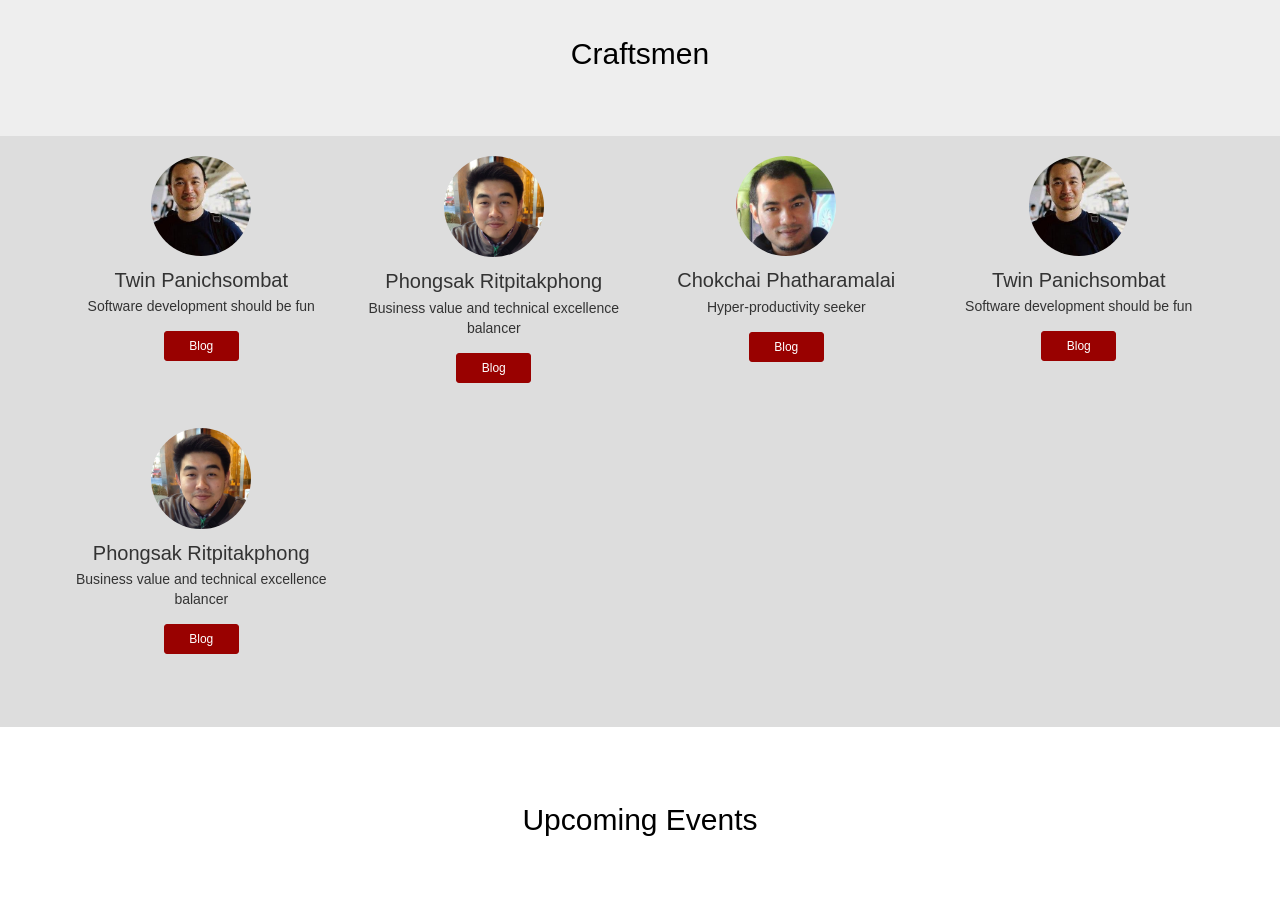
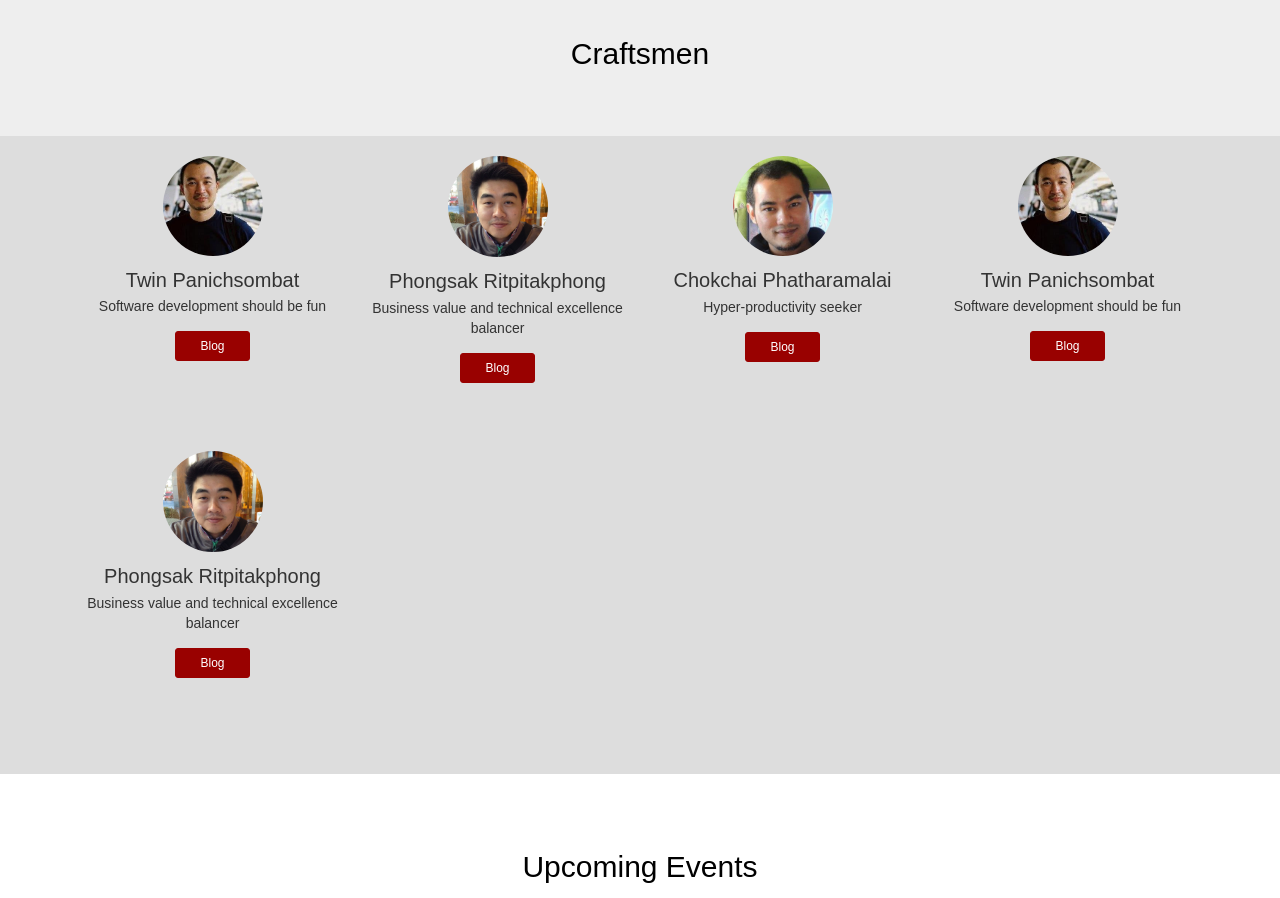
Before and after one commit to sprint3r/sprint3r.github.io, a website: page app/index.html in a window 1280 px wide. Shown: the part 700-1598 px from the top of the page. Drawn offline with nearby package versions, Linux system fonts and the light colour scheme; no server answers; a web font is replaced by a local one.

Commit message:
Change teamDirectory to have one row and fix height for team-profile and event-tile

```diff
--- a/app/components/teamDirectoryComponent.html
+++ b/app/components/teamDirectoryComponent.html
@@ -1,5 +1,4 @@
-<div class="row" ng-repeat="profiles in $ctrl.list">
-  <div class="col-md-{{12 / $ctrl.col}} team-profile" ng-repeat="profile in profiles">
+  <div class="col-md-{{12 / $ctrl.col}} col-sm-4 team-profile" ng-repeat="profile in $ctrl.list">
     <img class="img-circle" ng-src="{{profile.image}}">
     <p class="title">{{profile.name}}</p>
     <p>{{profile.intro}}</p>
--- a/app/components/teamDirectoryComponent.js
+++ b/app/components/teamDirectoryComponent.js
@@ -4,17 +4,8 @@
 
     self.$onInit = function () {
       $http.get('team.json').then(function(result) {
-        self.list = self.getListInSetOf(result.data, self.col);
+        self.list = result.data;
       });
-    };
-
-    self.getListInSetOf = function(originalList, number) {
-      var result = [];
-      for (var i = 0; i < originalList.length / number; i ++) {
-        var start = i * number;
-        result.push(originalList.slice(start, start + number));
-      }
-      return result;
     };
   }
 
--- a/app/style.css
+++ b/app/style.css
@@ -188,6 +188,7 @@ body {
 }
 
 .team-profile {
+  height: 250px;
   margin: 20px 0px 25px 0px;
 }
 
@@ -218,7 +219,7 @@ p.title {
 }
 
 .event-tile {
-  min-height: 250px;
+  height: 365px;
   width: 100%;
   margin-bottom: 20px;
   border-radius: 10px;
```
Also changed, not shown: spec/teamDirectoryComponent_spec.js (+0 -22 lines).
